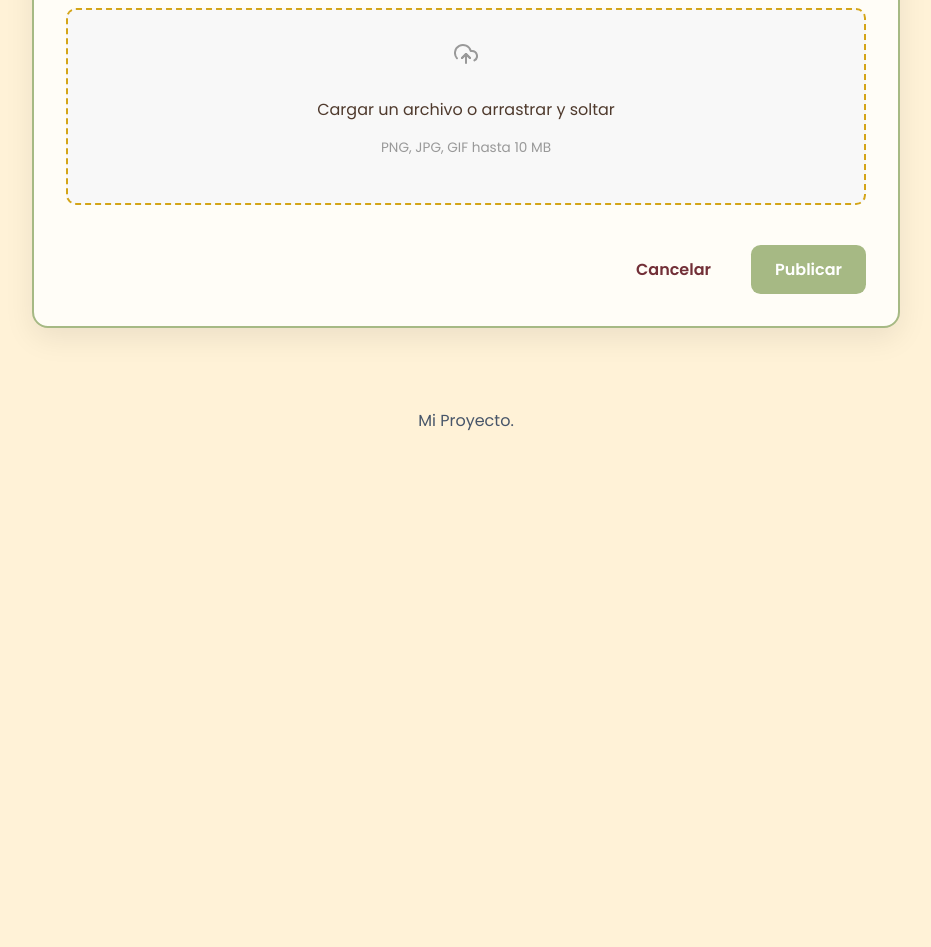
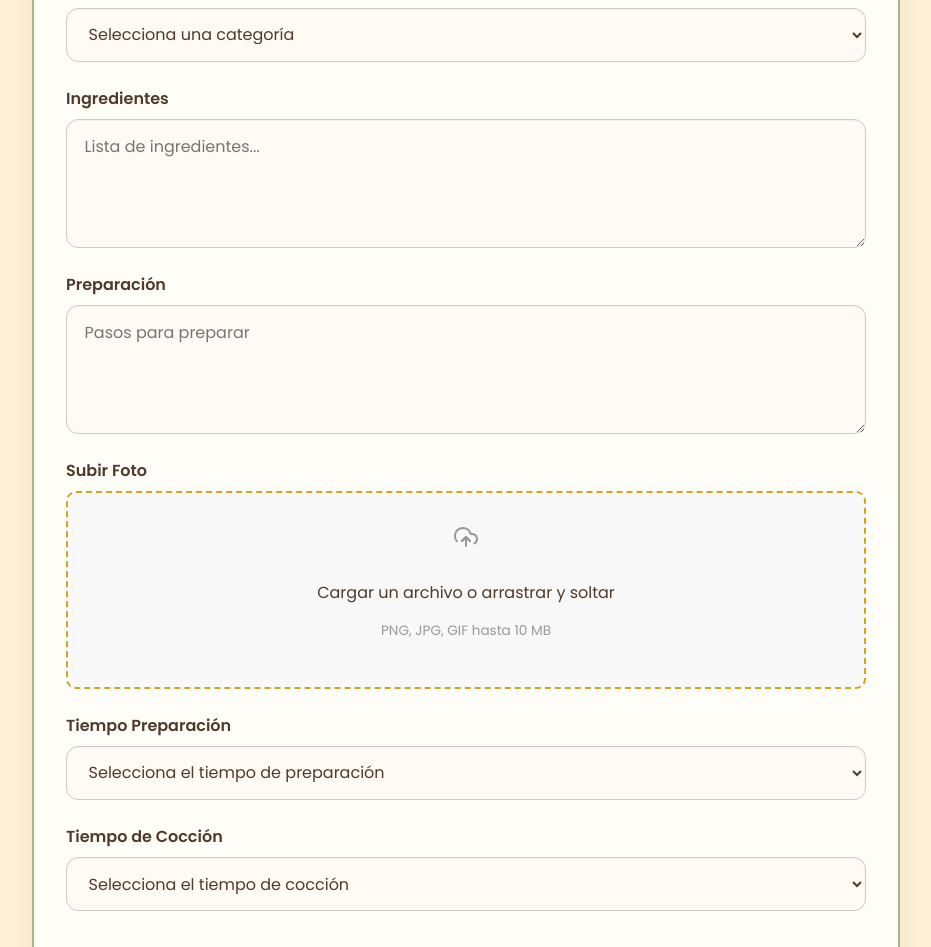
Before and after one commit to SantiC57/RecipeHub, a React (Vite) app: page /publication in a window 1280 px wide. Shown: the part 445-1392 px from the top of the page, without its empty margins (174-1105 px from the left). Before the commit the page ends 910 px from the top, so only its background shows below. Built offline with nearby package versions, Linux system fonts and the light colour scheme; no server answers.

Commit message:
arreglos
fix

```diff
--- a/src/Pages/Publication/Publication.jsx
+++ b/src/Pages/Publication/Publication.jsx
@@ -1,18 +1,15 @@
-import React, { useState, useEffect, useContext } from "react";
+import React, {useState, useEffect} from "react";
 import { Footer } from "../../components/footer/Footer";
 import "./publication.css";
 import Upload from "/src/components/Upload/Upload";
-import { useNavigate } from "react-router-dom";
+import { useNavigate} from "react-router-dom";
 import FoodService from "../../assets/Food Service.ico";
 import { Navbar } from "../../components/Navbar/Navbar";
 import api from "../../api/axiosConfig";
 import Swal from "sweetalert2";
-import { UserContext } from "../context/UserContext";
 
-const Publication = ({ onSubmit, selectedRecipe }) => {
+const Publication = ({onSubmit, selectedRecipe}) => {
 	const navigate = useNavigate();
-  const { user } = useContext(UserContext);
-
 	const [showSuccess, setShowSuccess] = useState(false);
 	const [errors, setErrors] = useState({});
 	const [recipe, setRecipe] = useState({
@@ -23,29 +20,22 @@ const Publication = ({ onSubmit, selectedRecipe }) => {
 		tiempo: "",
 		categoria: "",
 		coccion: "",
-    usuarioId: user?.id || null,
+		usuarioId: JSON.parse(localStorage.getItem("currentUser"))?.id || null
 	});
 
 	const [isUploading, setIsUploading] = useState(false);
 
 	useEffect(() => {
-    if (selectedRecipe) {
+		if (selectedRecipe){
 			setRecipe(selectedRecipe);
 		}
 	}, [selectedRecipe]);
-
-  useEffect(() => {
-    setRecipe((prev) => ({
-      ...prev,
-      usuarioId: user?.id || null,
-    }));
-  }, [user]);
 
 	const handleChange = (e) => {
 		const { name, value } = e.target;
 		setRecipe({ ...recipe, [name]: value });
 
-    if (errors[name]) {
+		if(errors[name]){
 			setErrors({ ...errors, [name]: null });
 		}
 	};
@@ -53,42 +43,27 @@ const Publication = ({ onSubmit, selectedRecipe }) => {
 	const handleUploadFinish = (url) => {
 		setRecipe({ ...recipe, imagen: url });
 		setIsUploading(false);
-  };
+	}
 
 	const handleSubmit = async (e) => {
 		e.preventDefault();
 
 		try {
-      const {
-        titulo,
-        ingredientes,
-        preparacion,
-        tiempo,
-        imagen,
-        categoria,
-        coccion,
-        usuarioId,
-      } = recipe;
+			const { titulo, ingredientes, preparacion, tiempo, imagen, categoria, coccion, usuarioId } = recipe;
 
-      if (
-        !titulo ||
-        !ingredientes ||
-        !preparacion ||
-        !imagen ||
-        !tiempo ||
-        !categoria ||
-        !coccion
-      ) {
+			if (!titulo || !ingredientes || !preparacion || !imagen || !tiempo || !categoria) {
 				Swal.fire("Por favor, completa todos los campos obligatorios.");
 				return;
 			}
 
+			// Verificamos que tenemos un usuarioId
 			if (!usuarioId) {
 				Swal.fire("Debes iniciar sesión para publicar una receta.");
 				navigate("/login");
 				return;
 			}
 
+			// Creamos el objeto para enviar directamente
 			const recipeToSend = {
 				titulo,
 				ingredientes,
@@ -97,12 +72,14 @@ const Publication = ({ onSubmit, selectedRecipe }) => {
 				tiempo,
 				categoria,
 				coccion,
-        usuarioId,
+				usuarioId
 			};
 
-      const response = await api.post("/recetas", recipeToSend);
+			// Enviamos directamente al backend para evitar transformaciones adicionales
+			const response = await api.post('/recetas', recipeToSend);
 			console.log("Receta guardada con éxito:", response.data);
 
+			// Limpiamos el formulario
 			setRecipe({
 				titulo: "",
 				ingredientes: "",
@@ -111,24 +88,23 @@ const Publication = ({ onSubmit, selectedRecipe }) => {
 				tiempo: "",
 				categoria: "",
 				coccion: "",
-        usuarioId: usuarioId,
+				usuarioId: usuarioId // Mantenemos el ID del usuario
 			});
 
 			setShowSuccess(true);
 			setTimeout(() => {
 				setShowSuccess(false);
-        navigate("/");
+				navigate("/"); // Opcional: navegar a la página principal después de publicar
 			}, 2000);
 } catch (error) {
 	console.error("Error al guardar receta:", error.response?.data || error.message);
 	Swal.fire({
-        title: `Error al guardar la receta: ${
-          error.response?.data?.message || "Verifica los campos e intenta nuevamente"
-        }`,
+		title: `Error al guardar la receta: ${error.response?.data?.message || "Verifica los campos e intenta nuevamente"}`,
 		icon: "error",
-        draggable: true,
+		draggable: true
 	});
 }
+
 	};
 
 	return (
@@ -139,12 +115,8 @@ const Publication = ({ onSubmit, selectedRecipe }) => {
 				<h2 className="publication-title">Publicar Nueva Receta</h2>
 
 				<form className="publication-form" onSubmit={handleSubmit}>
-          {/* resto de campos igual... */}
-
 					<fieldset className="publication-recipe">
-            <label htmlFor="titulo" className="publication-label">
-              Título de la receta
-            </label>
+						<label htmlFor="titulo" className="publication-label">Título de la receta</label>
 						<input
 							type="text"
 							id="titulo"
@@ -157,20 +129,100 @@ const Publication = ({ onSubmit, selectedRecipe }) => {
 						/>
 					</fieldset>
 
-          {/* ... el resto igual */}
+					<fieldset className="publication-recipe">
+						<label htmlFor="categoria" className="publication-label">Categoría</label>
+						<select
+							id="categoria"
+							className="publication-input"
+							name="categoria"
+							required
+							value={recipe.categoria}
+							onChange={handleChange}
+						>
+							<option value="">Selecciona una categoría</option>
+							<option>Pastas</option>
+							<option>Carnes</option>
+							<option>Mariscos</option>
+							<option>Sopas</option>
+							<option>Ensaladas</option>
+							<option>Postres</option>
+							<option>Salsas</option>
+						</select>
+					</fieldset>
 
 					<fieldset className="publication-recipe">
-            <label htmlFor="upload" className="publication-label">
-              Subir Foto
-            </label>
-            <Upload
-              onUploadStart={() => setIsUploading(true)}
-              onUploadFinish={handleUploadFinish}
-            />
+						<label htmlFor="ingredientes" className="publication-label">Ingredientes</label>
+						<textarea
+							id="ingredientes"
+							className="publication-textarea"
+							placeholder="Lista de ingredientes..."
+							name="ingredientes"
+							required
+							value={recipe.ingredientes}
+							onChange={handleChange}
+						></textarea>
 					</fieldset>
 
-          {/* botones y demás */}
+					<fieldset className="publication-recipe">
+						<label htmlFor="preparacion" className="publication-label">Preparación</label>
+						<textarea
+							id="preparacion"
+							className="publication-textarea"
+							placeholder="Pasos para preparar"
+							name="preparacion"
+							required
+							value={recipe.preparacion}
+							onChange={handleChange}
+						></textarea>
+					</fieldset>
+
+					<fieldset className="publication-recipe">
+						<label htmlFor="upload" className="publication-label">Subir Foto</label>
+						<Upload onUploadStart={() => setIsUploading(true)} onUploadFinish={handleUploadFinish} />
+					</fieldset>
+
+					<fieldset className="publication-recipe">
+						<label htmlFor="tiempo" className="publication-label">Tiempo Preparación</label>
+						<select
+							id="tiempo"
+							className="publication-input"
+							name="tiempo"
+							required
+							value={recipe.tiempo}
+							onChange={handleChange}
+						>
+							<option value="">Selecciona el tiempo de preparación</option>
+							<option>10 minutos</option>
+							<option>15 minutos</option>
+							<option>30 minutos</option>
+							<option>45 minutos</option>
+							<option>1 hora</option>
+							<option>2 horas</option>
+							<option>3 horas</option>
+						</select>
+					</fieldset>
+
+					<fieldset className="publication-recipe">
+						<label htmlFor="coccion" className="publication-label">Tiempo de Cocción</label>
+						<select
+							id="coccion"
+							className="publication-input"
+							name="coccion"
+							required
+							value={recipe.coccion}
+							onChange={handleChange}
+						>
+							<option value="">Selecciona el tiempo de cocción</option>
+							<option>10 minutos</option>
+							<option>15 minutos</option>
+							<option>30 minutos</option>
+							<option>45 minutos</option>
+							<option>1 hora</option>
+						</select>
+					</fieldset>
+
 					<div className="publication-actions">
+						{/* Botón type="button" para evitar envío del formulario */}
 						<button
 							type="button"
 							className="publication-button publication-button--cancel"
@@ -193,9 +245,7 @@ const Publication = ({ onSubmit, selectedRecipe }) => {
 						<img src={FoodService} alt="icon" className="achievement-icon" />
 						<div>
 							<p className="achievement-title">¡Receta publicada!</p>
-              <p className="achievement-subtitle">
-                Tu receta se ha guardado con éxito
-              </p>
+							<p className="achievement-subtitle">Tu receta se ha guardado con éxito</p>
 						</div>
 					</div>
 				)}
```
Also changed, not shown: src/components/Signup/Signup.jsx (+20 -26 lines). Lines whose indentation alone changed are shown as unchanged.
